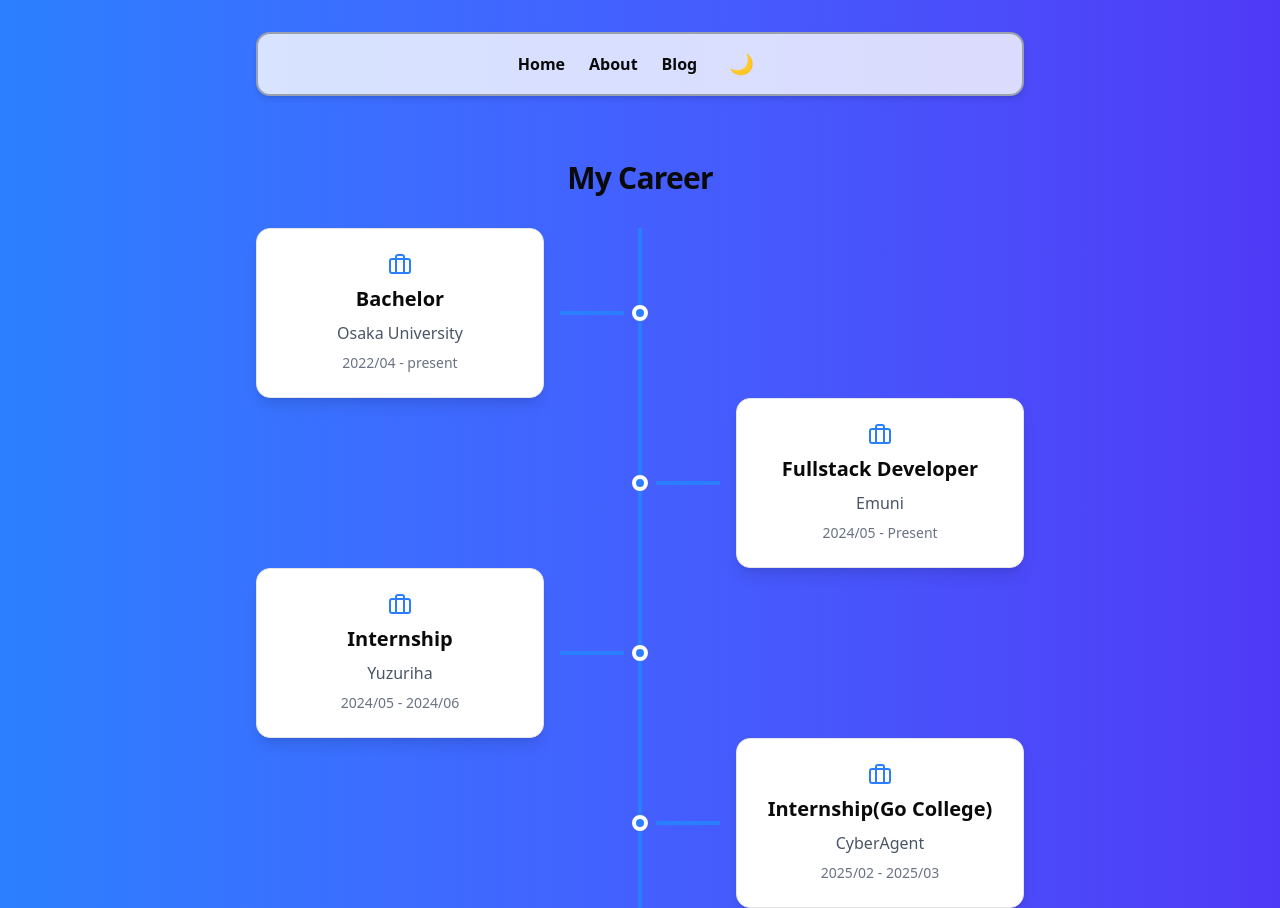
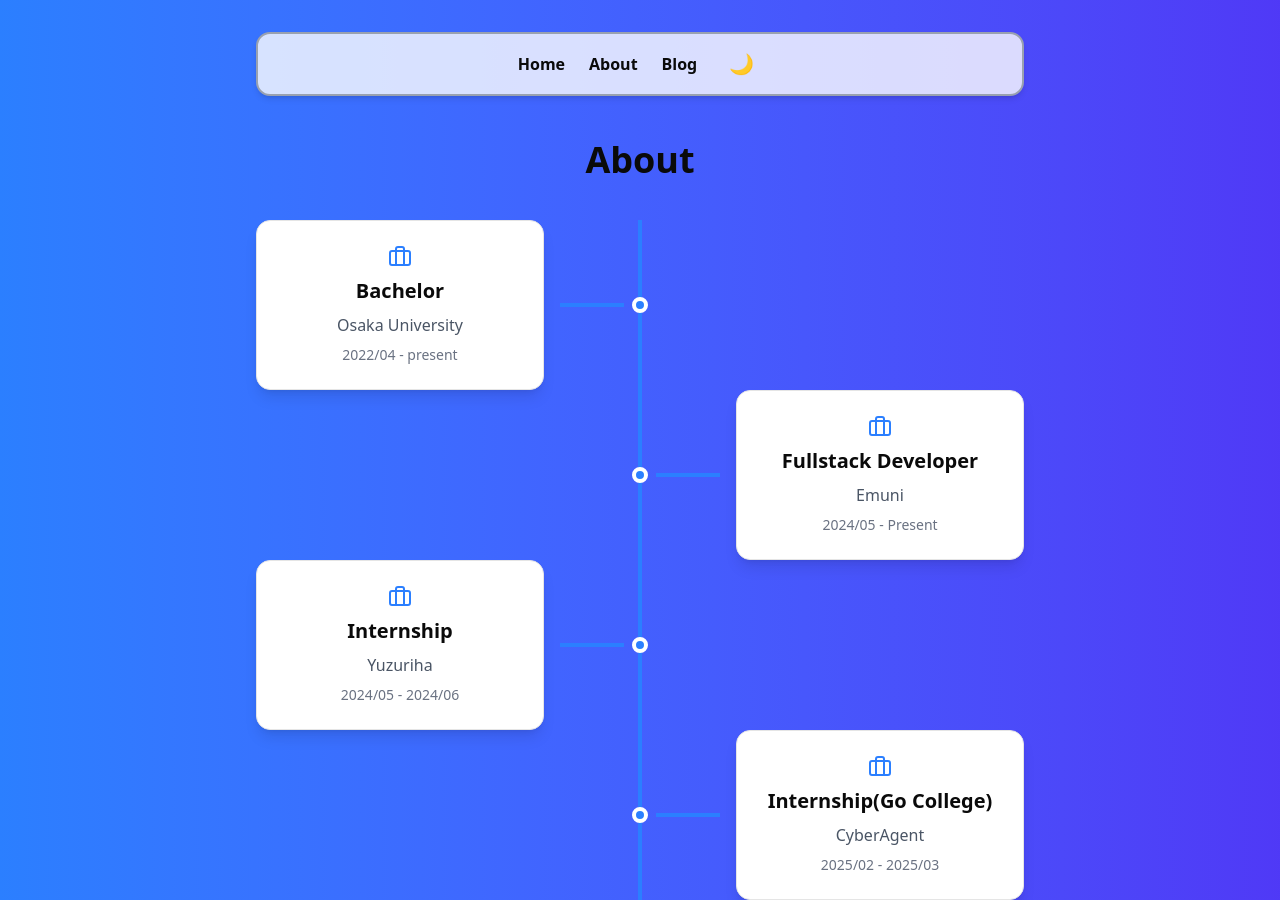
Before and after one commit to ogatakatsuya/me, an Astro site: page /about in a window 1280 px wide. Built offline with nearby package versions, Linux system fonts and the light colour scheme; Astro itself is replaced by a stand-in of ours.

Commit message:
add: title component

```diff
--- a/src/components/page/Experience.astro
+++ b/src/components/page/Experience.astro
@@ -41,8 +41,6 @@ const experiences = [
 
 <section id="timeline">
     <div class="container mx-auto px-4 md:px-12">
-        <h2 class="text-3xl font-bold tracking-tight mb-8 text-center">My Career</h2>
-
         {/* デスクトップ版 */}
         <div class="relative w-full max-w-3xl mx-auto hidden md:block">
             {/* 中央線 */}
--- /dev/null
+++ b/src/components/page/Title.astro
@@ -0,0 +1,11 @@
+---
+interface Props {
+  title: string;
+}
+
+const { title } = Astro.props;
+---
+
+<div class="flex flex-col items-center">
+  <h1 class="text-4xl font-bold mt-35 mb-10">{title}</h1>
+</div>
--- a/src/pages/about.astro
+++ b/src/pages/about.astro
@@ -1,6 +1,7 @@
 ---
 import Layout from "@/layouts/BaseLayout.astro";
 import AboutTimeline from "@/components/page/Experience.astro";
+import Title from "@/components/page/Title.astro";
 ---
 
 <Layout
@@ -13,7 +14,6 @@ import AboutTimeline from "@/components/page/Experience.astro";
     }}
     type="website"
 >
-  <div class="mt-40">
-    <AboutTimeline />
-  </div>
+  <Title title="About" />
+  <AboutTimeline />
 </Layout>
--- a/src/pages/blog/[...page].astro
+++ b/src/pages/blog/[...page].astro
@@ -5,6 +5,7 @@ import type { PaginateFunction } from "astro";
 import Layout from "@/layouts/BaseLayout.astro";
 import ArticleList from "@/components/page/ArticleList.astro";
 import Pagination from "@/components/ui/Pagination.astro";
+import Title from "@/components/page/Title.astro";
 import { COUNT_PER_PAGE } from "@/lib/constant";
 
 export async function getStaticPaths({
@@ -36,8 +37,8 @@ const { page } = Astro.props;
     }}
     type="website"
 >
+  <Title title="Blog" />
   <div class="flex flex-col items-center w-full">
-    <h1 class="text-4xl font-bold mt-35 mb-10">Blog</h1>
     <ArticleList page={page} />
     <Pagination page={page} baseUrl="/blog" />
   </div>
```
